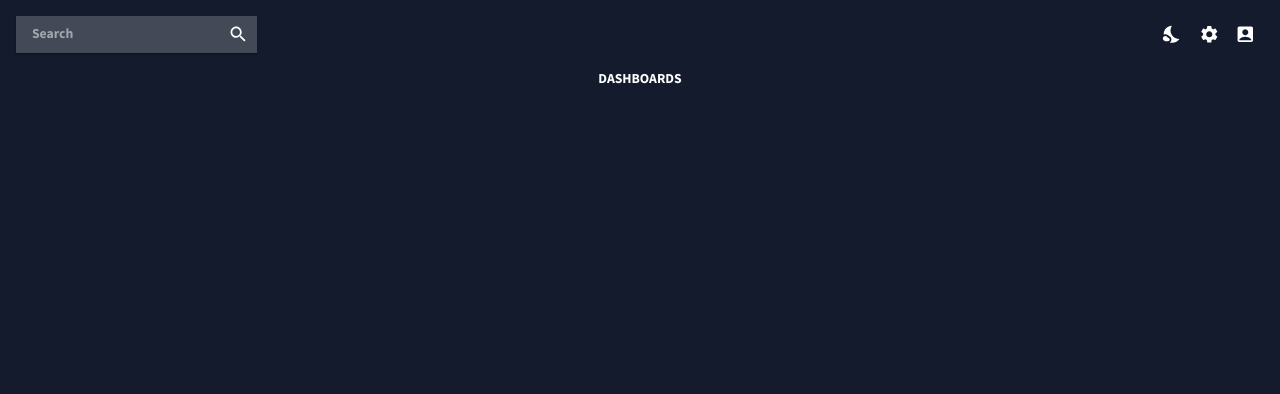
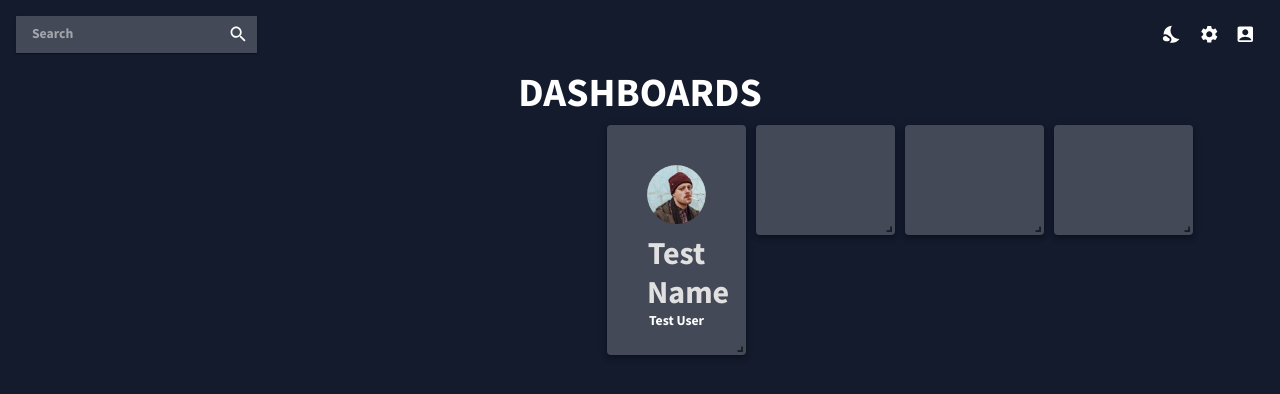
Before and after one commit to AxelKoerner/Detlef-Character-Creation-Tool, a React (Create React App) app in the folder my-app/: page /dashboards in a window 1280 px wide. Shown: the top 394 px of the page. Built offline with nearby package versions, Linux system fonts and the light colour scheme.

Commit message:
dashboard with moving grid objects

```diff
--- a/my-app/package.json
+++ b/my-app/package.json
@@ -14,10 +14,12 @@
     "@types/node": "^16.18.19",
     "@types/react": "^18.0.28",
     "@types/react-dom": "^18.0.11",
+    "lodash": "^4.17.21",
     "mui": "^0.0.1",
     "react": "^18.2.0",
     "react-auth-kit": "^2.11.0",
     "react-dom": "^18.2.0",
+    "react-grid-layout": "^1.3.4",
     "react-pro-sidebar": "^1.0.0",
     "react-router-dom": "^6.10.0",
     "react-scripts": "5.0.1",
@@ -54,6 +56,8 @@
     "@babel/preset-env": "^7.22.4",
     "@babel/preset-typescript": "^7.21.5",
     "@jest/globals": "^29.5.0",
+    "@types/lodash": "^4.14.195",
+    "@types/react-grid-layout": "^1.3.2",
     "babel-jest": "^29.5.0",
     "ts-jest": "^29.1.0"
   }
--- a/my-app/src/scenes/dashboards/index.tsx
+++ b/my-app/src/scenes/dashboards/index.tsx
@@ -1,6 +1,88 @@
-const Dashboards = () => {
+import GridLayout from "react-grid-layout";
+import React from "react";
+import 'react-grid-layout/css/styles.css';
+import 'react-resizable/css/styles.css';
+import {Box, Paper, Typography, useTheme} from "@mui/material";
+import {tokens} from "../../theme";
+
+function Dashboards() {
+    const theme = useTheme();
+    const colors = tokens(theme.palette.mode);
+    const layout = [
+        {i: "a", x: 4, y: 0, w: 1, h: 6, minH: 6},
+        {i: "b", x: 5, y: 0, w: 1, h: 3, minH: 3},
+        {i: "c", x: 6, y: 0, w: 1, h: 3, minH: 3},
+        {i: "d", x: 7, y: 0, w: 1, h: 3, minH: 3}
+    ];
+    const profilePicture = require('../../assets/example_pic.jpg');
+
     return (
-        <div>DASHBOARDS</div>
+        <>
+            <Typography variant={"h1"}>DASHBOARDS</Typography>
+            <GridLayout className="layout" cols={12} rowHeight={30} width={1800} layout={layout}>
+                <div key="a">
+                    <Paper
+                        elevation={4}
+                        sx={{
+                            padding: 5,
+                            background: colors.primary[400],
+                            width: "inherit",
+                            height: "inherit"
+                        }}>
+                        <Box mb="25px">
+                            <Box display={"flex"} justifyContent={"center"} alignItems={"center"}>
+                                <img
+                                    alt={"profile-user"}
+                                    width={"100%"}
+                                    height={"100%"}
+                                    src={profilePicture}
+                                    style={{cursor: "pointer", borderRadius: "50%"}}/>
+
+                            </Box>
+
+                            <Box textAlign={"center"}>
+                                <Typography variant={"h2"} color={colors.grey[100]} fontWeight={"bold"}
+                                            sx={{m: "10px 0 0 0"}}>Test
+                                    Name</Typography>
+                                <Typography> Test User</Typography>
+                            </Box>
+                        </Box>
+                    </Paper>
+                </div>
+                <div key="b">
+                    <Paper
+                        elevation={4}
+                        sx={{
+                            padding: 5,
+                            background: colors.primary[400],
+                            width: "inherit",
+                            height: "inherit"
+                        }}>
+                    </Paper>
+                </div>
+                <div key="c">
+                    <Paper
+                        elevation={4}
+                        sx={{
+                            padding: 5,
+                            background: colors.primary[400],
+                            width: "inherit",
+                            height: "inherit"
+                        }}>
+                    </Paper>
+                </div>
+                <div key="d">
+                    <Paper
+                        elevation={4}
+                        sx={{
+                            padding: 5,
+                            background: colors.primary[400],
+                            width: "inherit",
+                            height: "inherit"
+                        }}>
+                    </Paper>
+                </div>
+            </GridLayout></>
     )
 }
 
```
Also changed, not shown: my-app/src/scenes/widgets/profile.tsx (added, +7 -0 lines), my-app/src/assets/example_pic.jpg (added), 1 other file (tests, documents, lock files or other folders).
